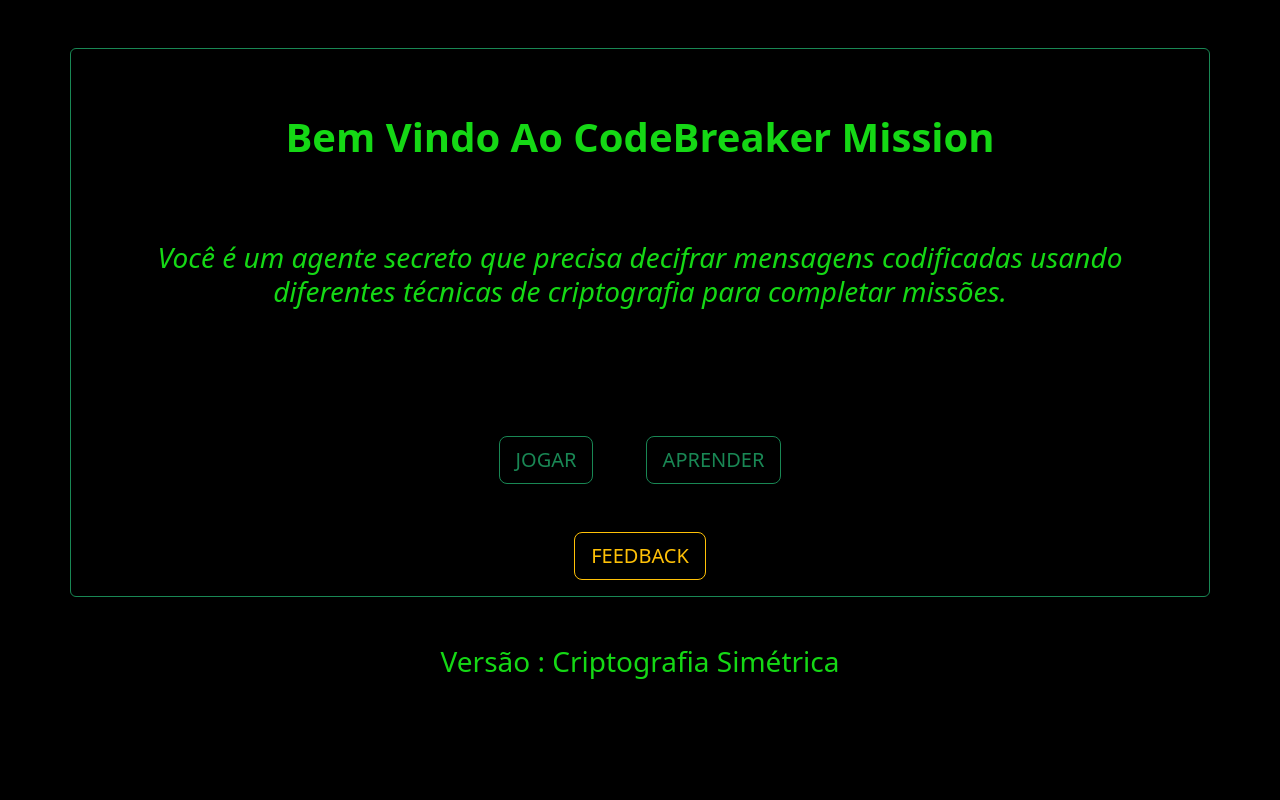
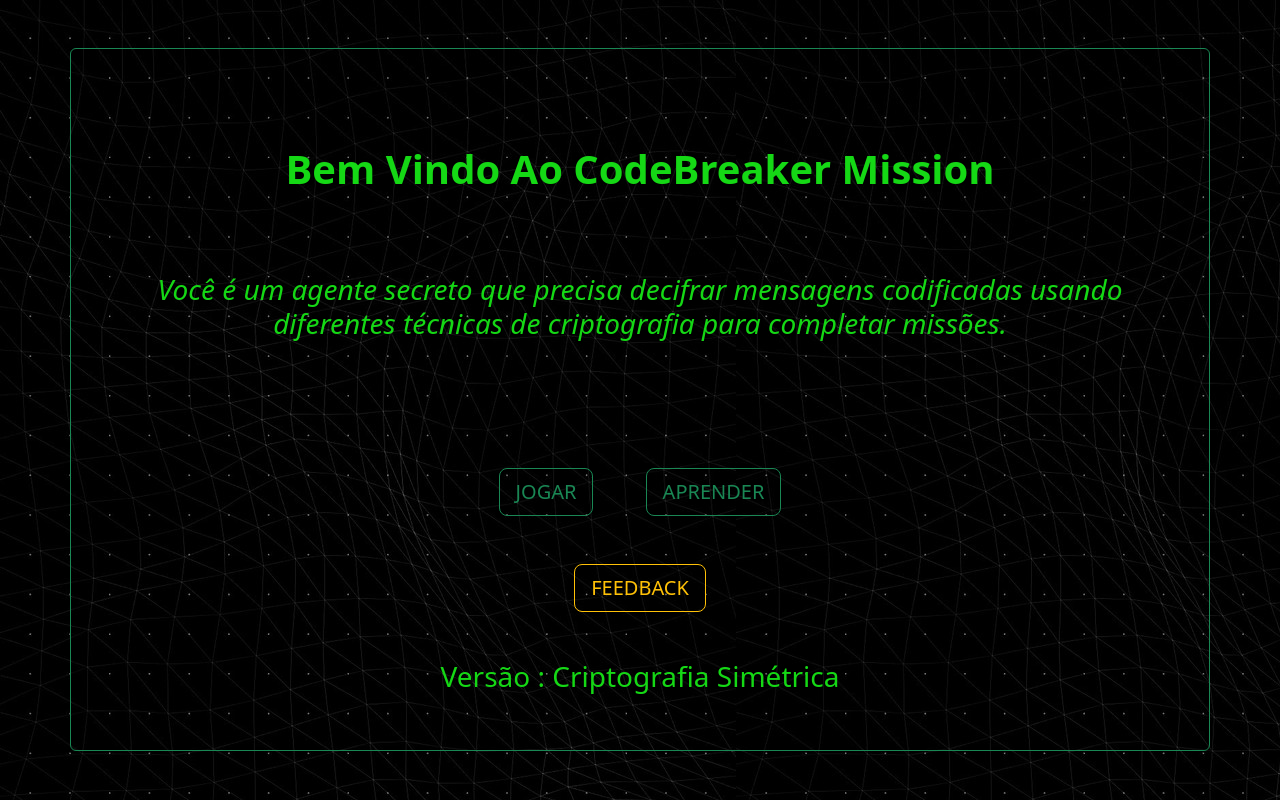
Before and after one commit to Rafael-Albuquerque06/Serious-Game, a plain HTML site: page docs/index.html in a window 1280 px wide. Drawn offline with nearby package versions, Linux system fonts and the light colour scheme.

Commit message:
Add files via upload
tela de fundo adicionada , melhoria de interface.

```diff
--- a/docs/css/style.css
+++ b/docs/css/style.css
@@ -1,5 +1,6 @@
 body {
-    background-color: black;
+    background-image: linear-gradient(rgba(0, 0, 0, 0.5), rgba(0, 0, 0, 0.5)), url(../img/tela.jpg) ;
+
 }
 
 h1 {
--- a/docs/index.html
+++ b/docs/index.html
@@ -1,21 +1,25 @@
 <!DOCTYPE html>
 <html lang="en">
+
 <head>
     <meta charset="UTF-8">
     <meta name="viewport" content="width=device-width, initial-scale=1.0">
     <title>Serious game</title>
-    <link href="https://cdn.jsdelivr.net/npm/bootstrap@5.3.8/dist/css/bootstrap.min.css" rel="stylesheet" integrity="sha384-sRIl4kxILFvY47J16cr9ZwB07vP4J8+LH7qKQnuqkuIAvNWLzeN8tE5YBujZqJLB" crossorigin="anonymous">
+    <link href="https://cdn.jsdelivr.net/npm/bootstrap@5.3.8/dist/css/bootstrap.min.css" rel="stylesheet"
+        integrity="sha384-sRIl4kxILFvY47J16cr9ZwB07vP4J8+LH7qKQnuqkuIAvNWLzeN8tE5YBujZqJLB" crossorigin="anonymous">
     <link rel="stylesheet" href="css/style.css">
 </head>
+
 <body>
 
-    <div class="container card-body border border-success rounded mt-5 p-3">
+    <div class="container card-body border border-success rounded mt-5 mb-5 p-5">
         <div class="row">
             <div class="col-12 justify-content-center text-center mt-5 text-capitalize">
                 <h1 class="fw-bold">Bem vindo ao CodeBreaker Mission</h1>
             </div>
             <div class="col-12 justify-content-center text-center mt-5 p-4 m">
-                <h3 class="fst-italic">Você é um agente secreto que precisa decifrar mensagens codificadas usando diferentes técnicas de criptografia para completar missões.</h3>
+                <h3 class="fst-italic">Você é um agente secreto que precisa decifrar mensagens codificadas usando
+                    diferentes técnicas de criptografia para completar missões.</h3>
             </div>
             <div class="col-12 justify-content-center text-center mt-5">
                 <a href="jogo.html" class="btn btn-outline-success btn-lg mt-5 m-4">JOGAR</a>
@@ -25,12 +29,14 @@
                 <a href="https://forms.gle/BzpfAC2FLyLN41Md8" class="btn btn-outline-warning btn-lg">FEEDBACK</a>
             </div>
         </div>
+        <footer class="text-center mt-3">
+            <h3 class="text-capitalize mt-5">Versão : criptografia Simétrica</h3>
+        </footer>
     </div>
 
-    <script src="https://cdn.jsdelivr.net/npm/bootstrap@5.3.8/dist/js/bootstrap.bundle.min.js" integrity="sha384-FKyoEForCGlyvwx9Hj09JcYn3nv7wiPVlz7YYwJrWVcXK/BmnVDxM+D2scQbITxI" crossorigin="anonymous"></script>
+    <script src="https://cdn.jsdelivr.net/npm/bootstrap@5.3.8/dist/js/bootstrap.bundle.min.js"
+        integrity="sha384-FKyoEForCGlyvwx9Hj09JcYn3nv7wiPVlz7YYwJrWVcXK/BmnVDxM+D2scQbITxI"
+        crossorigin="anonymous"></script>
 </body>
 
-<footer class="text-center mt-3">
-    <h3 class="text-capitalize mt-5">Versão : criptografia Simétrica</h3>
-</footer>
 </html>
```
Also changed, not shown: docs/img/tela.jpg (added).
